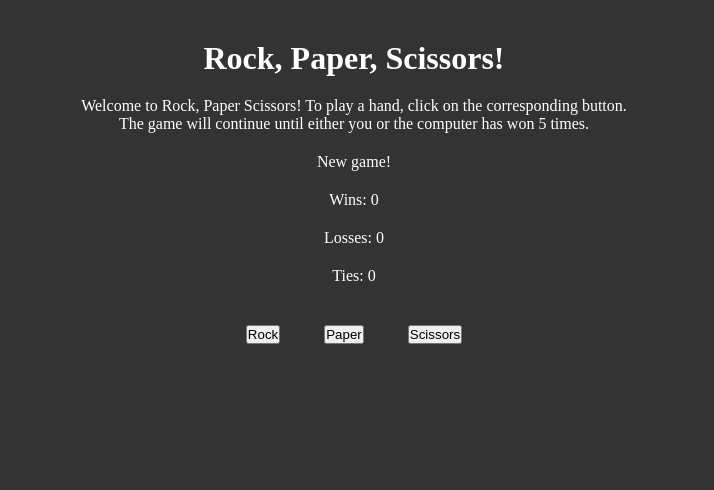
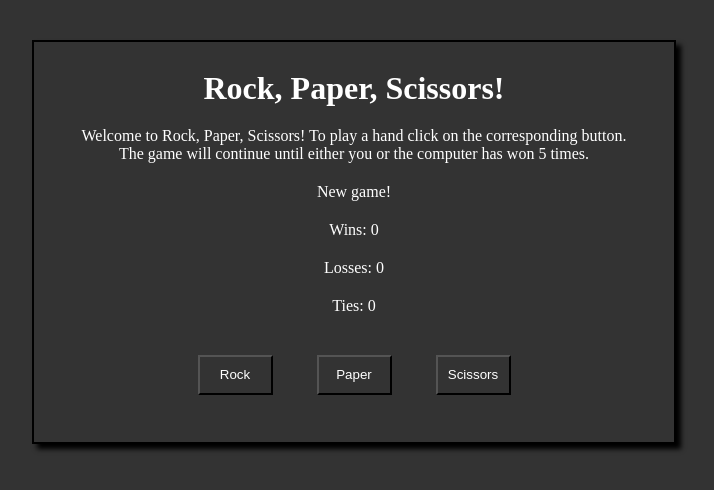
Before and after one commit to edwardbrecht/odin-rock-paper-scissors, a plain HTML site: page index.html in a window 1280 px wide. Shown: the whole page, without its empty margins (286-1000 px from the left). Drawn offline with Linux system fonts and the light colour scheme.

Commit message:
Finsh simple style (dark) and fix typos

```diff
--- a/index.html
+++ b/index.html
@@ -11,7 +11,7 @@
         <div id="content">
             <div id="game-content">
                 <h1 id="main-title">Rock, Paper, Scissors!</h1>
-                <p id="welcome-text">Welcome to Rock, Paper Scissors! To play a hand, click on the corresponding button. The game will continue until either you or the computer has won 5 times.</p>
+                <p id="welcome-text">Welcome to Rock, Paper, Scissors! To play a hand click on the corresponding button. The game will continue until either you or the computer has won 5 times.</p>
                 <p id="comp-hand-text">The computer played Rock!</p>
                 <div id="stats-container">
                     <p id="wins-text">Wins: 0</p>
--- a/style.css
+++ b/style.css
@@ -1,3 +1,4 @@
+
 * {
     padding: 0;
     margin: 20px;
@@ -11,21 +12,18 @@ body {
 
 #content {
     width: 50vw;
+    height: 400px;
     margin: 0 auto;
+    box-shadow: 5px 5px 5px black;
+    border: 2px solid black;
+    display: flex;
+    flex-direction: column;
+    justify-content: center;
 }
 
-h1 {
-
+button {
+    width: 75px;
+    height: 40px;
+    background-color: #333;
+    color: white;
 }
-
-#welcome-text {
-
-}
-
-#comp-hand-text {
-
-}
-
-#stats-container {
-
-}
```
